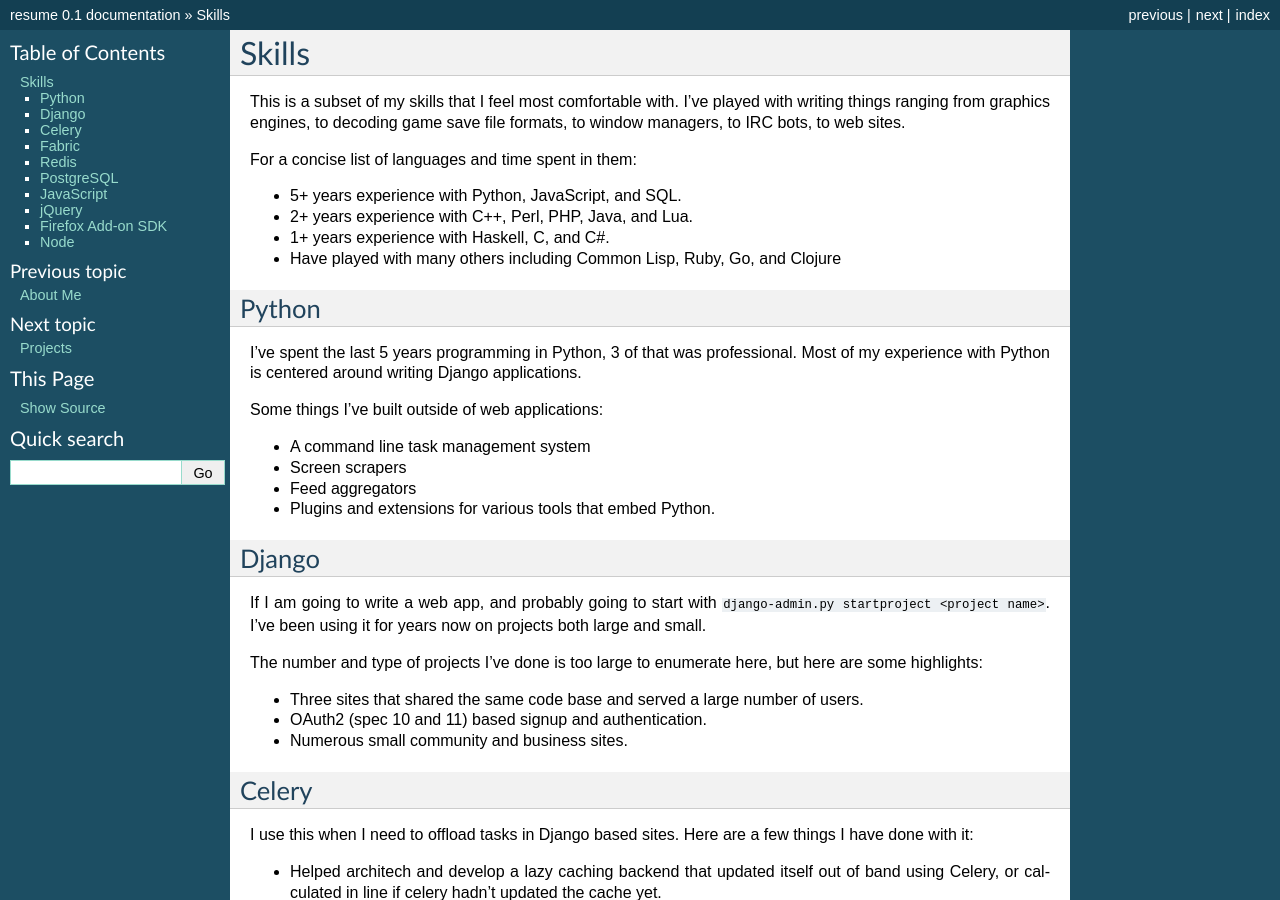
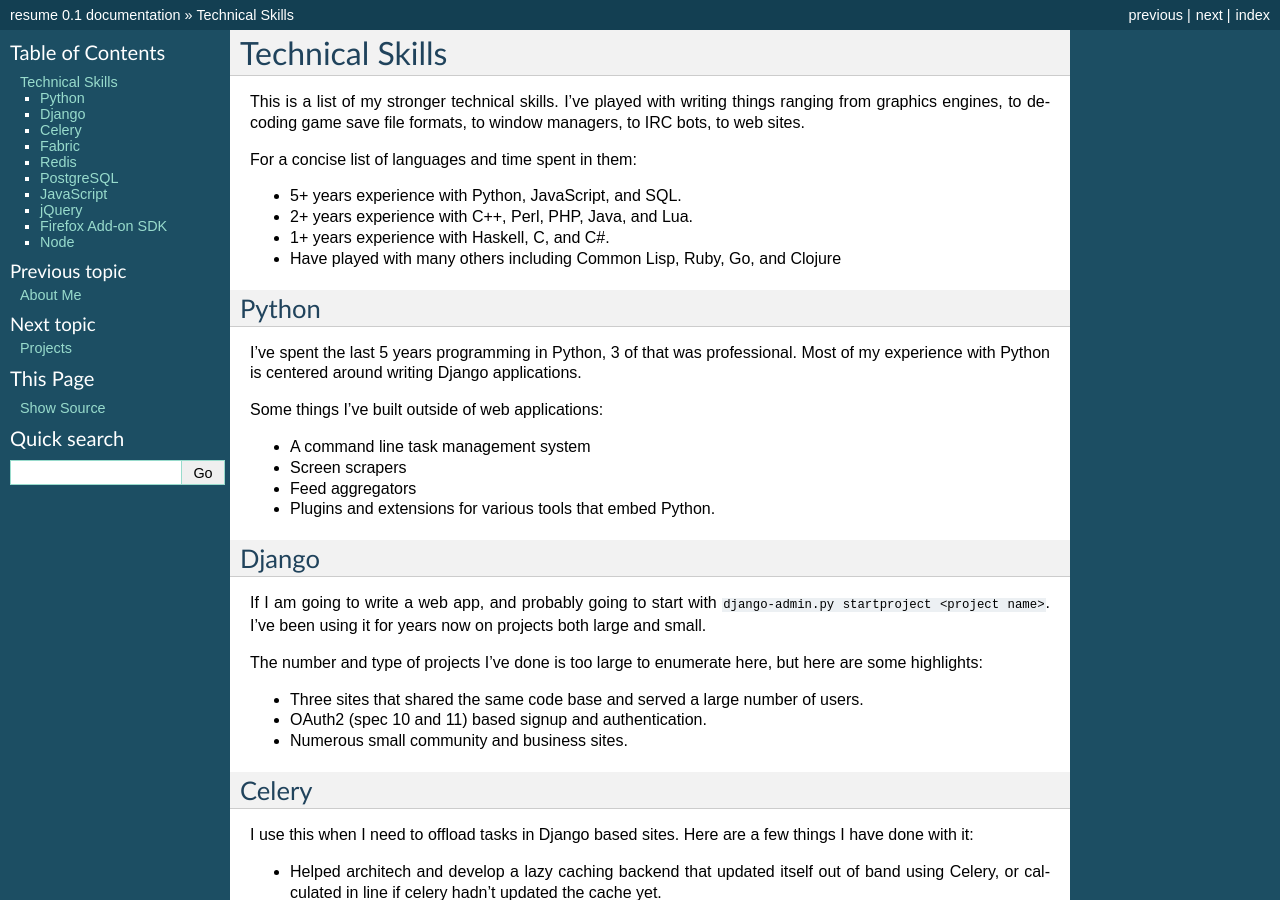
Before and after one commit to wraithan/resume, a Sphinx documentation site: the page built from docs/technical_skills.rst, in a window 1280 px wide and 900 px high. Built offline with Sphinx 7.4.7, drawn with Linux system fonts in a browser that asks for light colours; some of the changed text lies outside the part shown.

Commit message:
skills to technical_skills

```diff
--- a/docs/index.rst
+++ b/docs/index.rst
@@ -29,6 +29,6 @@
     :maxdepth: 2
 
     about
-    skills
+    technical_skills
     projects
     gigs
--- a/docs/skills.rst
+++ b/docs/technical_skills.rst
@@ -1,10 +1,10 @@
-======
-Skills
-======
+================
+Technical Skills
+================
 
-This is a subset of my skills that I feel most comfortable with. I've
-played with writing things ranging from graphics engines, to decoding
-game save file formats, to window managers, to IRC bots, to web sites.
+This is a list of my stronger technical skills. I've played with
+writing things ranging from graphics engines, to decoding game save
+file formats, to window managers, to IRC bots, to web sites.
 
 For a concise list of languages and time spent in them:
 
```
